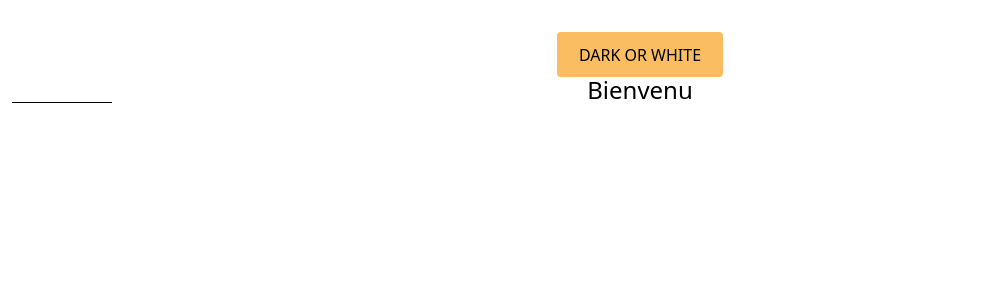
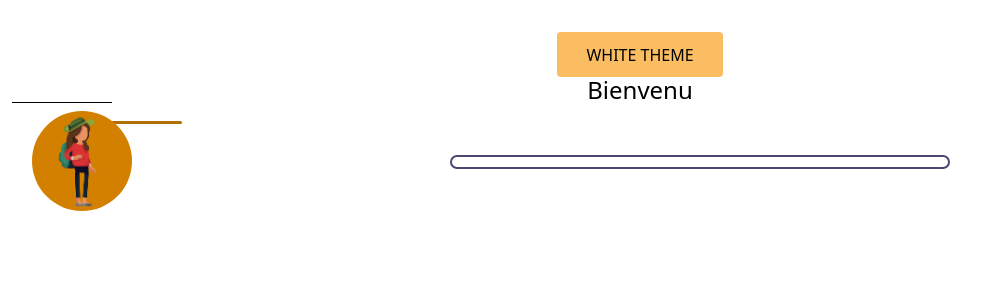
Before and after one commit to AGE-OF-CHAMPAGNE/Age-Of-Champagne-Front, a React (Vite) app: page / in a window 1280 px wide. Shown: the top 300 px of the page, without its empty margins (0-1001 px from the left). Built offline with nearby package versions, Linux system fonts and the light colour scheme.

Commit message:
Changement permetant l'affiche du dark et du white theme

```diff
--- a/src/App.css
+++ b/src/App.css
@@ -1,7 +1,13 @@
+:root {
+  --color: white;
+  --background-color: black;
+}
+
 #root {
   width: 100%;
   margin: 0 auto;
   padding: 2rem;
   text-align: center;
   min-height: 100vh;
+  background-color: var(--background-color);
 }
--- a/src/App.jsx
+++ b/src/App.jsx
@@ -2,15 +2,21 @@ import React, { useEffect, useState } from "react";
 import "./App.css";
 import MyTitle from "./components/UI/MyTitle/MyTitle";
 import MyButton from "./components/UI/MyButton/MyButton.jsx";
+import MyInstruction from "./components/UI/MyInstruction/MyInstruction.jsx";
 
 function App() {
   const [b, setB] = useState(true);
+  const [theme, setTheme] = useState("black theme");
   useEffect(() => {
     const root = document.documentElement;
     if (b) {
       root.style.setProperty("--color", "black");
+      root.style.setProperty("--background-color", "white");
+      setTheme("white theme");
     } else {
       root.style.setProperty("--color", "white");
+      root.style.setProperty("--background-color", "black");
+      setTheme("black theme");
     }
   }, [b]);
   return (
@@ -21,9 +27,10 @@ function App() {
             setB(!b);
           }}
         >
-          Dark or White
+          {theme}
         </MyButton>
         <MyTitle>Bienvenu</MyTitle>
+        <MyInstruction />
       </div>
     </div>
   );
```
